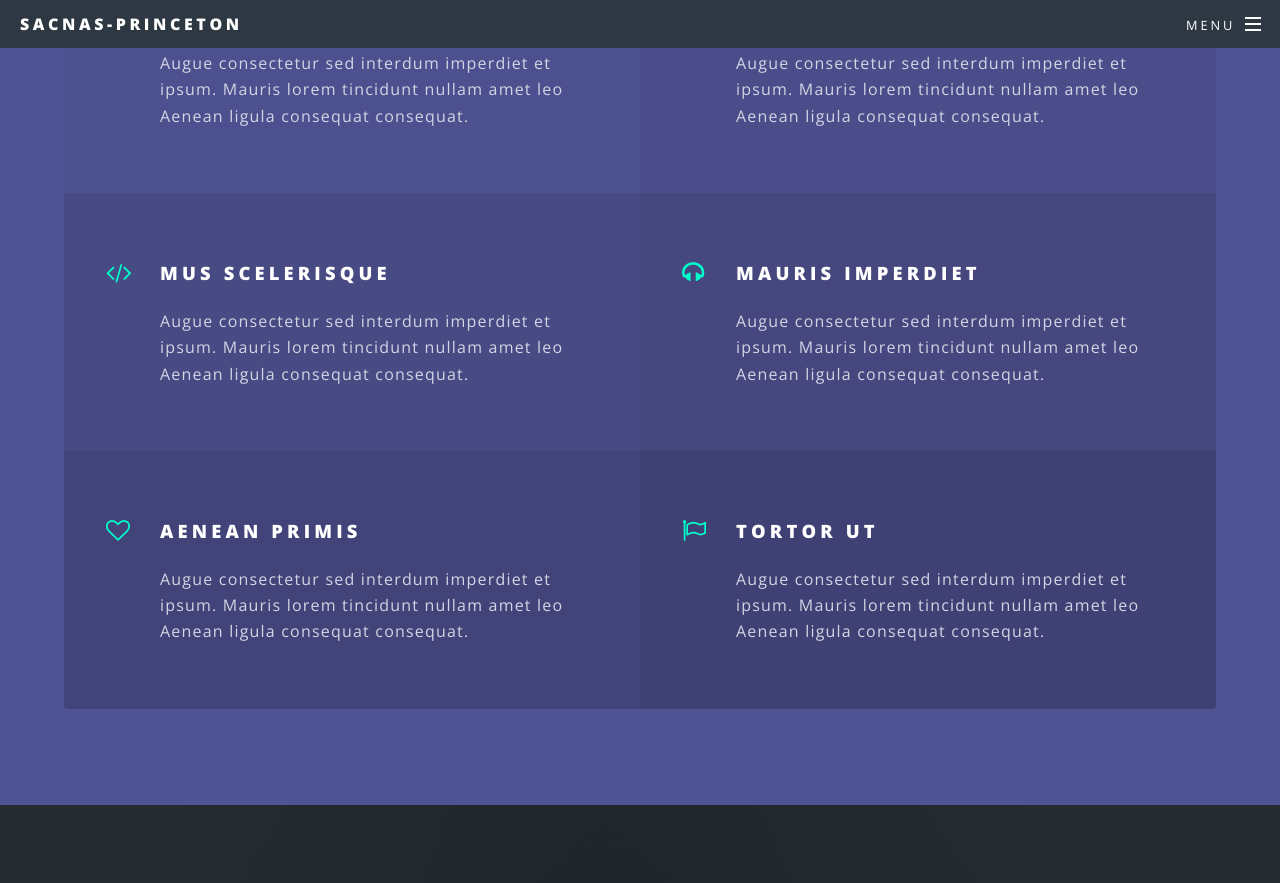
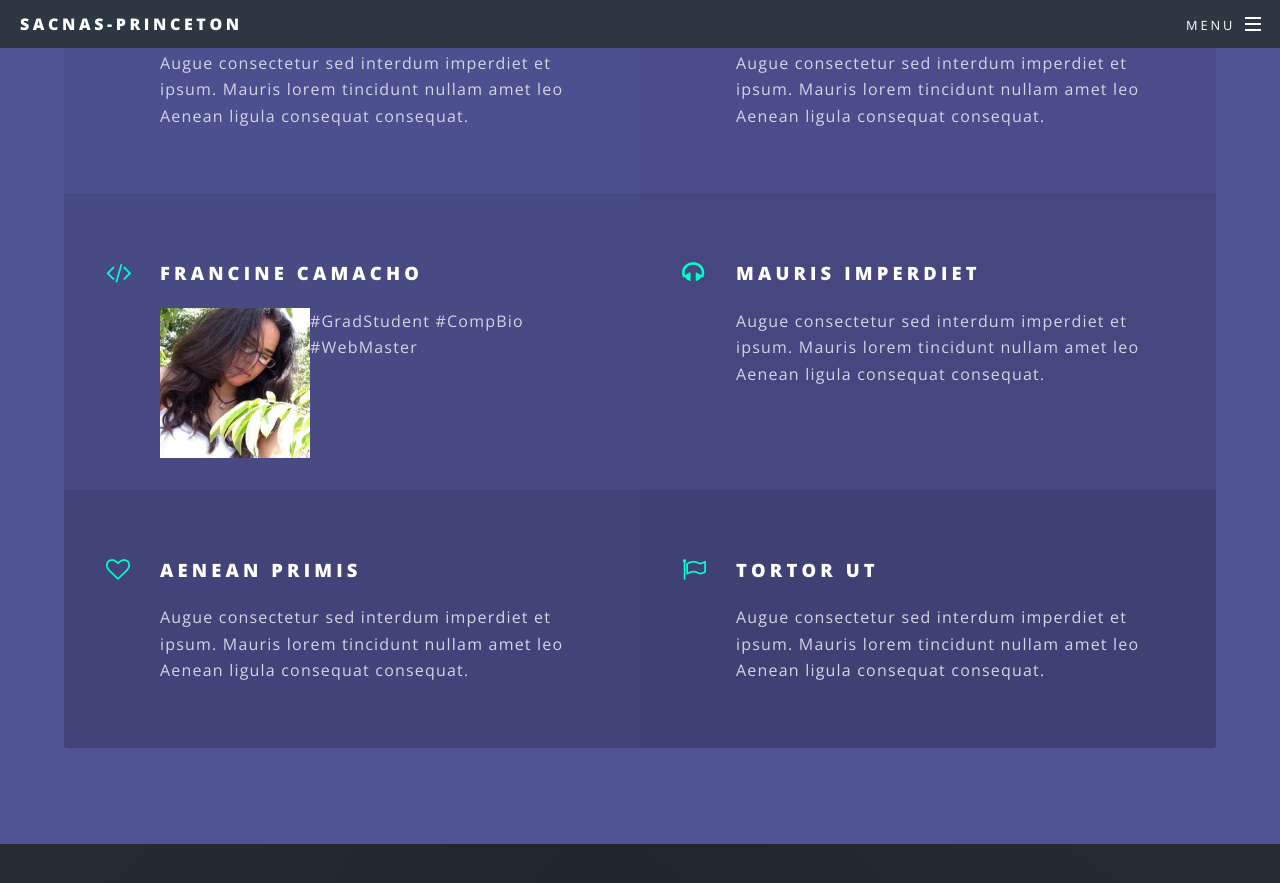
Before and after one commit to SACNAS-Princeton/SACNAS-Princeton.github.io, a Jekyll site: the page built from index.html, in a window 1280 px wide and 900 px high, scrolled down 2959 px. Shown: the top 883 px of the window. Built offline with Jekyll 4.4.1, drawn with Linux system fonts in a browser that asks for light colours.

Commit message:
working on main page content --testing image placement

```diff
--- a/index.html
+++ b/index.html
@@ -73,8 +73,9 @@ layout: landing
 									<p>Augue consectetur sed interdum imperdiet et ipsum. Mauris lorem tincidunt nullam amet leo Aenean ligula consequat consequat.</p>
 								</li>
 								<li class="icon fa-code">
-									<h3>Mus Scelerisque</h3>
-									<p>Augue consectetur sed interdum imperdiet et ipsum. Mauris lorem tincidunt nullam amet leo Aenean ligula consequat consequat.</p>
+									<h3>Francine Camacho</h3>
+									<img style="float:left;width:150px;height:150px" src="{{ site.baseurl }}Camacho.jpg">
+									<p>#GradStudent #CompBio #WebMaster</p>
 								</li>
 								<li class="icon fa-headphones">
 									<h3>Mauris Imperdiet</h3>
```
